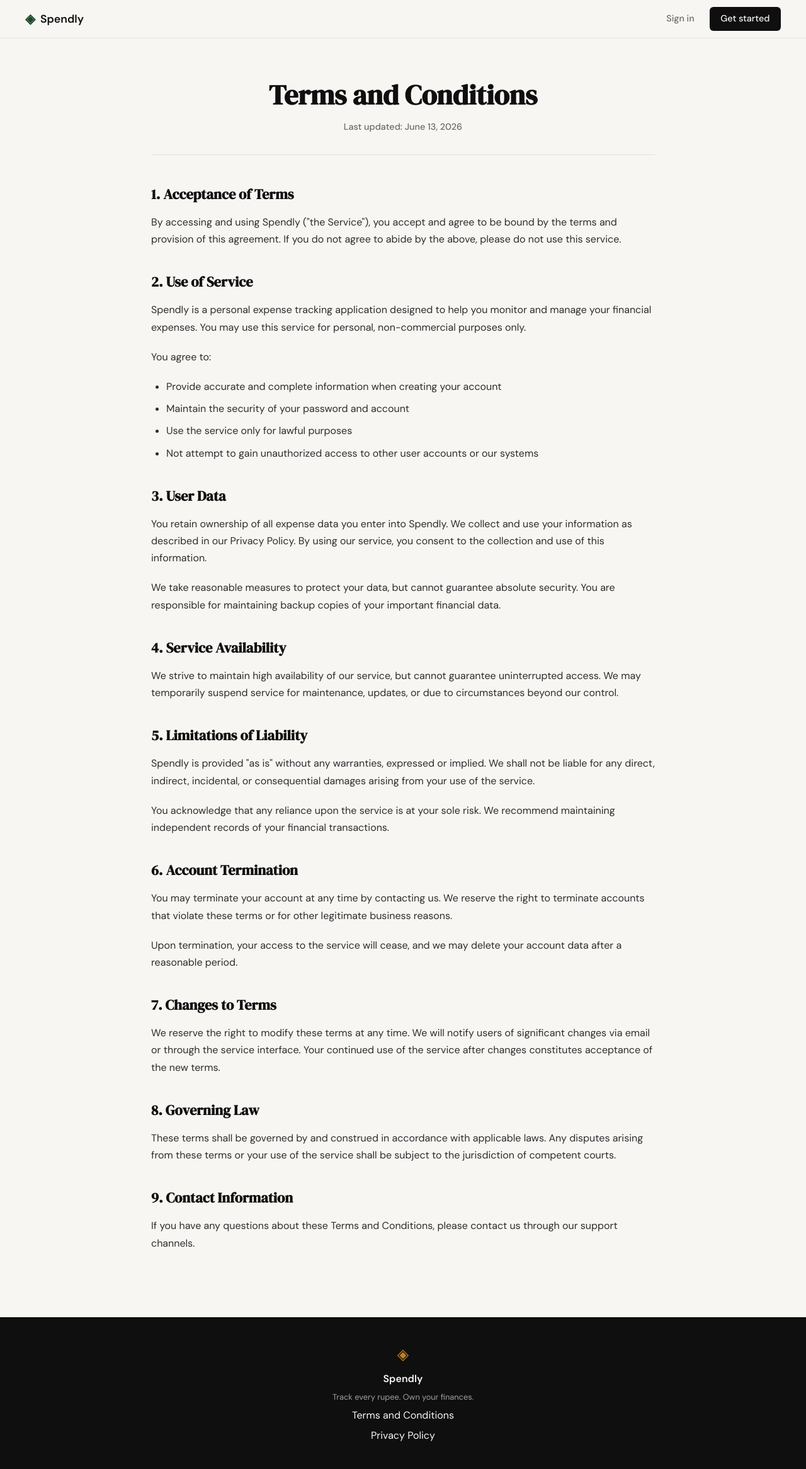
After one commit to kunalkanse/wisely-spend, a Flask app: page /terms in a window 1280 px wide. The commit adds this page. Shown: the whole page at 63% size. Run offline with Flask 3, Linux system fonts and the light colour scheme.

Commit message:
landing: add terms and conditions page and routes

```diff
--- a/app.py
+++ b/app.py
@@ -20,6 +20,11 @@ def register():
 @app.route("/login")
 def login():
     return render_template("login.html")
+
+
+@app.route("/terms")
+def terms():
+    return render_template("terms.html")
 
 
 # ------------------------------------------------------------------ #
--- a/static/css/style.css
+++ b/static/css/style.css
@@ -478,6 +478,80 @@ a { color: inherit; text-decoration: none; }
 .auth-switch a:hover { text-decoration: underline; }
 
 /* ------------------------------------------------------------------ */
+/* Content pages                                                       */
+/* ------------------------------------------------------------------ */
+
+.content-section {
+    padding: 4rem 2rem;
+}
+
+.content-inner {
+    max-width: 800px;
+    margin: 0 auto;
+}
+
+.content-header {
+    text-align: center;
+    margin-bottom: 3rem;
+    padding-bottom: 2rem;
+    border-bottom: 1px solid var(--border);
+}
+
+.content-title {
+    font-family: var(--font-display);
+    font-size: clamp(2rem, 4vw, 2.75rem);
+    color: var(--ink);
+    margin-bottom: 0.75rem;
+    line-height: 1.2;
+}
+
+.content-subtitle {
+    font-size: 0.9rem;
+    color: var(--ink-muted);
+    font-weight: 500;
+}
+
+.content-body {
+    font-size: 1rem;
+    line-height: 1.7;
+    color: var(--ink-soft);
+}
+
+.content-section-block {
+    margin-bottom: 2.5rem;
+}
+
+.content-heading {
+    font-family: var(--font-display);
+    font-size: 1.4rem;
+    color: var(--ink);
+    margin-bottom: 1rem;
+    line-height: 1.3;
+}
+
+.content-body p {
+    margin-bottom: 1.25rem;
+}
+
+.content-body p:last-child {
+    margin-bottom: 0;
+}
+
+.content-list {
+    margin: 1.25rem 0;
+    padding-left: 1.5rem;
+}
+
+.content-list li {
+    margin-bottom: 0.5rem;
+    color: var(--ink-soft);
+}
+
+.content-list li:last-child {
+    margin-bottom: 0;
+}
+
+/* ------------------------------------------------------------------ */
 /* Footer                                                              */
 /* ------------------------------------------------------------------ */
 
--- a/templates/base.html
+++ b/templates/base.html
@@ -34,7 +34,7 @@
             <span class="brand-icon">◈</span>
             <span class="footer-name">Spendly</span>
             <p class="footer-copy">Track every rupee. Own your finances.</p>
-            <a href="#">Terms and Conditions</a>
+            <a href="{{ url_for('terms') }}">Terms and Conditions</a>
             <a href="#">Privacy Policy</a>
         </div>
     </footer>
--- /dev/null
+++ b/templates/terms.html
@@ -0,0 +1,77 @@
+{% extends "base.html" %}
+
+{% block title %}Terms and Conditions — Spendly{% endblock %}
+
+{% block content %}
+
+<section class="content-section">
+    <div class="content-inner">
+        <div class="content-header">
+            <h1 class="content-title">Terms and Conditions</h1>
+            <p class="content-subtitle">Last updated: June 13, 2026</p>
+        </div>
+
+        <div class="content-body">
+            <div class="content-section-block">
+                <h2 class="content-heading">1. Acceptance of Terms</h2>
+                <p>By accessing and using Spendly ("the Service"), you accept and agree to be bound by the terms and provision of this agreement. If you do not agree to abide by the above, please do not use this service.</p>
+            </div>
+
+            <div class="content-section-block">
+                <h2 class="content-heading">2. Use of Service</h2>
+                <p>Spendly is a personal expense tracking application designed to help you monitor and manage your financial expenses. You may use this service for personal, non-commercial purposes only.</p>
+
+                <p>You agree to:</p>
+                <ul class="content-list">
+                    <li>Provide accurate and complete information when creating your account</li>
+                    <li>Maintain the security of your password and account</li>
+                    <li>Use the service only for lawful purposes</li>
+                    <li>Not attempt to gain unauthorized access to other user accounts or our systems</li>
+                </ul>
+            </div>
+
+            <div class="content-section-block">
+                <h2 class="content-heading">3. User Data</h2>
+                <p>You retain ownership of all expense data you enter into Spendly. We collect and use your information as described in our Privacy Policy. By using our service, you consent to the collection and use of this information.</p>
+
+                <p>We take reasonable measures to protect your data, but cannot guarantee absolute security. You are responsible for maintaining backup copies of your important financial data.</p>
+            </div>
+
+            <div class="content-section-block">
+                <h2 class="content-heading">4. Service Availability</h2>
+                <p>We strive to maintain high availability of our service, but cannot guarantee uninterrupted access. We may temporarily suspend service for maintenance, updates, or due to circumstances beyond our control.</p>
+            </div>
+
+            <div class="content-section-block">
+                <h2 class="content-heading">5. Limitations of Liability</h2>
+                <p>Spendly is provided "as is" without any warranties, expressed or implied. We shall not be liable for any direct, indirect, incidental, or consequential damages arising from your use of the service.</p>
+
+                <p>You acknowledge that any reliance upon the service is at your sole risk. We recommend maintaining independent records of your financial transactions.</p>
+            </div>
+
+            <div class="content-section-block">
+                <h2 class="content-heading">6. Account Termination</h2>
+                <p>You may terminate your account at any time by contacting us. We reserve the right to terminate accounts that violate these terms or for other legitimate business reasons.</p>
+
+                <p>Upon termination, your access to the service will cease, and we may delete your account data after a reasonable period.</p>
+            </div>
+
+            <div class="content-section-block">
+                <h2 class="content-heading">7. Changes to Terms</h2>
+                <p>We reserve the right to modify these terms at any time. We will notify users of significant changes via email or through the service interface. Your continued use of the service after changes constitutes acceptance of the new terms.</p>
+            </div>
+
+            <div class="content-section-block">
+                <h2 class="content-heading">8. Governing Law</h2>
+                <p>These terms shall be governed by and construed in accordance with applicable laws. Any disputes arising from these terms or your use of the service shall be subject to the jurisdiction of competent courts.</p>
+            </div>
+
+            <div class="content-section-block">
+                <h2 class="content-heading">9. Contact Information</h2>
+                <p>If you have any questions about these Terms and Conditions, please contact us through our support channels.</p>
+            </div>
+        </div>
+    </div>
+</section>
+
+{% endblock %}
```
